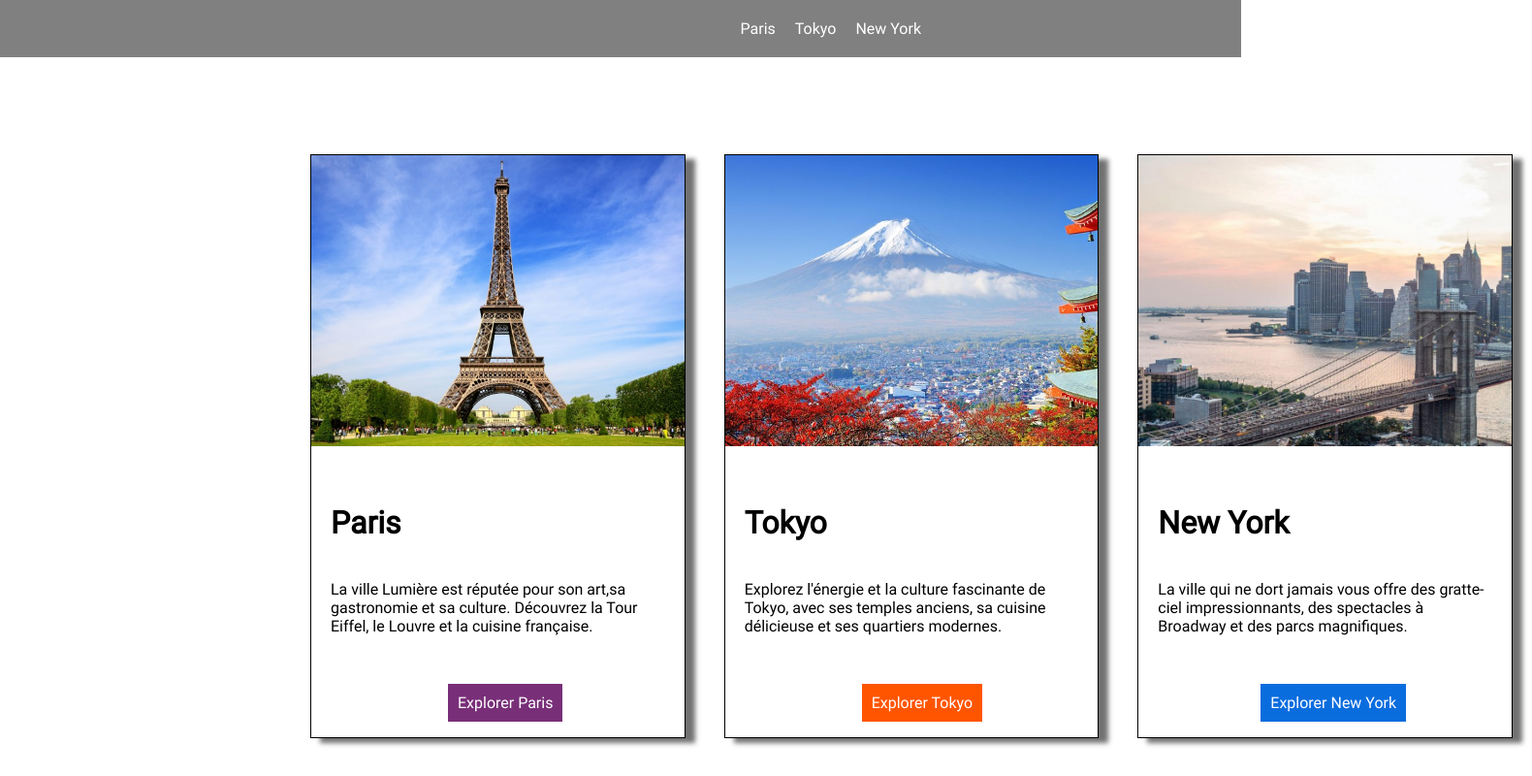
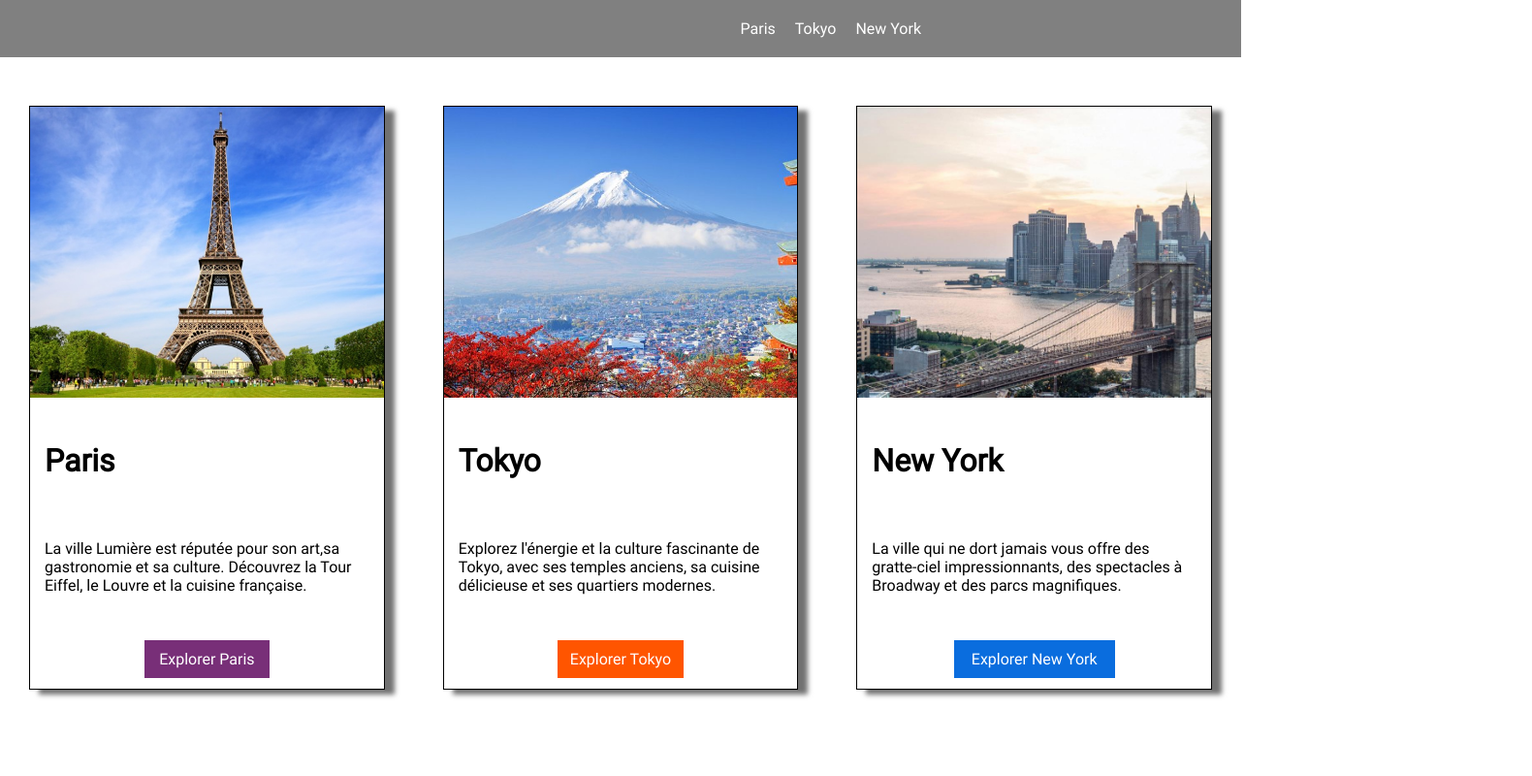
Before and after one commit to PaulineR7/Projet_destinations, a plain HTML site: page index.html in a window 1280 px wide. Shown: the whole page at 97% size, 1580 px wide, since content can reach past the window. Drawn offline with Linux system fonts and the light colour scheme.

Commit message:
Projet fini

```diff
--- a/index.html
+++ b/index.html
@@ -4,7 +4,7 @@
     <meta charset="UTF-8">
     <meta name="viewport" content="width=device-width, initial-scale=1.0">
     <link rel="stylesheet" href="style.css">
-    <title>Document</title>
+    <title>Destinations</title>
 </head>
 <body>
     <header>
--- a/style.css
+++ b/style.css
@@ -31,19 +31,21 @@ li {
 }
 
 main {
-    position: relative;
-    top: 80px;
-    left: 300px;
     display: flex;
+    justify-content: center;
 }
+
 
 .ville {
     border: 1px solid black;
     box-shadow: 10px 5px 5px rgba(0, 0, 0, 0.558);
     height: 600px;
     width: 400px;
-    position: relative;
-    margin: 20px;
+    margin: 50px 30px;
+    display: flex;
+    flex-direction: column;
+    justify-content: space-between;
+
 }
 
 div>#img-paris {
@@ -69,10 +71,11 @@ div>#btn-paris {
     background-color: rgba(101, 18, 101, 0.874);
     color: white;
     text-decoration: none;
-    position: relative;
-    top :120px;
-    left: 140px;
     padding: 10px;
+    width: 30%;
+    margin: 0 auto;
+    text-align: center;
+    margin-bottom: 10px;
 }
 
 div>#btn-tokyo {
@@ -80,10 +83,11 @@ div>#btn-tokyo {
     background-color: rgb(255, 85, 0);
     color: white;
     text-decoration: none;
-    position: relative;
-    top :120px;
-    left: 140px;
     padding: 10px;
+    width: 30%;
+    margin:0 auto;
+    text-align: center;
+    margin-bottom: 10px;
 }
 
 div>#btn-ny {
@@ -92,19 +96,12 @@ div>#btn-ny {
     color: white;
     text-decoration: none;
     padding: 10px;
-    position: relative;
-    top :120px;
-    left: 125px;
+    width: 40%;
+    margin: 0 auto;
+    text-align: center;
+    margin-bottom: 10px;
 }
 
-div>p {
-    position: relative;
-    top:80px;
-    padding: 20px;
+.ville>h1,.ville>p {
+    padding: 15px;
 }
-
-div>h1 {
-    position:relative;
-    top:60px;
-    left:20px;
-}
```
